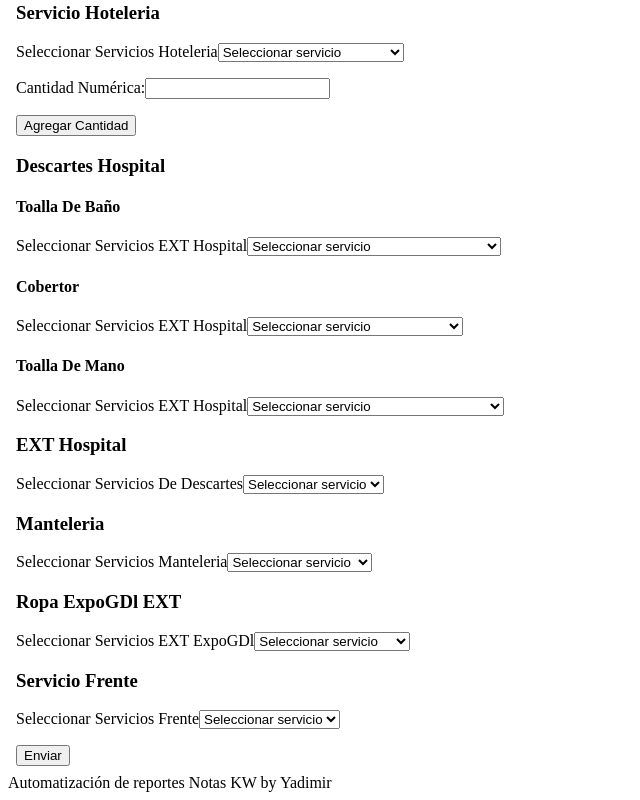
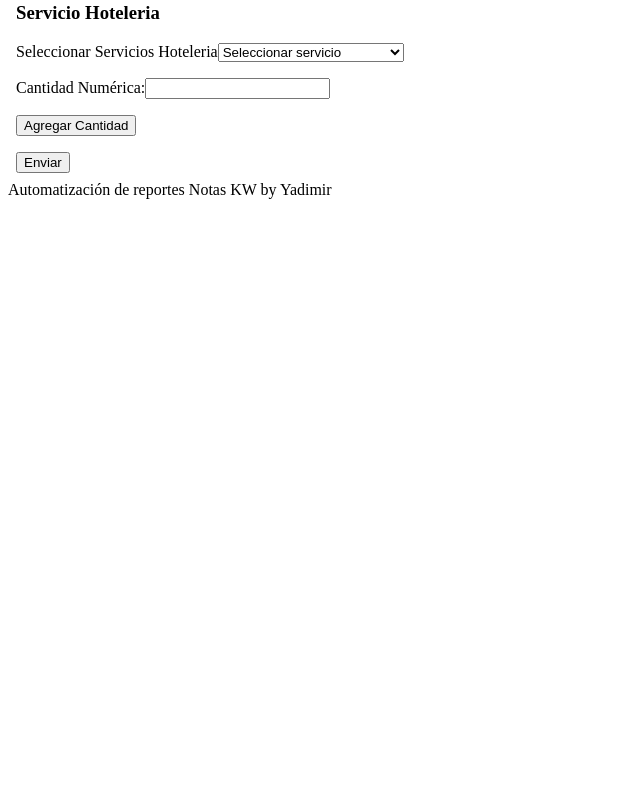
Before and after one commit to YadimirCovBel/kwPeoy02, an Angular app in the folder proyLavanderia02/: page /nota-nueva in a window 1280 px wide. Shown: the part 328-1128 px from the top of the page, without its empty margins (0-640 px from the left). After the commit the page ends 800 px from the top, so only its background shows below. Built offline with nearby package versions, Linux system fonts and the light colour scheme.

Commit message:
se borraron opciones para trabajar en unas pocas y despues agregar todas

```diff
--- a/proyLavanderia02/src/app/nota-nueva/nota-nueva.component.html
+++ b/proyLavanderia02/src/app/nota-nueva/nota-nueva.component.html
@@ -72,145 +72,7 @@
             cantidadMostrada.textContent = 'cantidad seleccionada: ${cantidad}';
         })
       </script>
-      <div id="descartesHospital" class="nota">
-        <h3>Descartes Hospital</h3>
 
-                 <h4>Toalla De Baño</h4>
-          <p>
-
-            <label for="descartesYReposicionesHospitalToallaDeBaño">Seleccionar Servicios EXT Hospital</label>
-          <select id="descartesToallaDeBaño">
-            <option value="">Seleccionar servicio</option>
-            <option value="toallaDeBañoDescartesClorhexidina">Toalla De Baño Descartes Clorhexidina</option>
-            <option value="toallaDeBañoDescartesArrastre">Toalla De Baño Descartes Arrastre </option>
-            <option value="toallaDeBañoDescartesTinta">Toalla De Baño Descartes Tinta </option>
-            <option value="toallaDeBañoDescartesVieja">Toalla De Baño Descartes Vieja </option>
-            <option value="toallaDeBañoDescartesCloro">Toalla De Baño Descartes Cloro </option>
-            <option value="toallaDeBañoDescartesPuntoAzul">Toalla De Baño Descartes Punto Azul </option>
-
-          </select>
-          </p>
-          <h4>Cobertor </h4>
-          <p>
-
-            <label for="descartesYReposicionesHospitalCobertor">Seleccionar Servicios EXT Hospital</label>
-          <select id="descartesCobertor">
-            <option value="">Seleccionar servicio</option>
-            <option value="cobertorDescartesClorhexidina">Cobertor  Descartes Clorhexidina</option>
-            <option value="cobertorDescartesArrastre">Cobertor  Descartes Arrastre </option>
-            <option value="cobertorDescartesTinta">Cobertor Descartes Tinta </option>
-            <option value="cobertorDescartesVieja">Cobertor Descartes Vieja </option>
-            <option value="cobertorDescartesCloro">Cobertor Descartes Cloro </option>
-            <option value="cobertorDescartesPuntoAzul">Cobertor Descartes Punto Azul </option>
-
-          </select>
-          </p>
-          <h4>Toalla De Mano </h4>
-          <p>
-
-            <label for="descartesYReposicionesHospitalToallaDeMano">Seleccionar Servicios EXT Hospital</label>
-          <select id="descartesToallaDeMano">
-            <option value="">Seleccionar servicio</option>
-            <option value="toallaDeManoDescartesClorhexidina">Toalla De Mano Descartes Clorhexidina</option>
-            <option value="toallaDeManoDescartesArrastre">Toalla De Mano Descartes Arrastre </option>
-            <option value="toallaDeManoDescartesTinta">Toalla De Mano Descartes Tinta </option>
-            <option value="toallaDeManoDescartesVieja">Toalla De Mano Descartes Vieja </option>
-            <option value="toallaDeManoDescartesCloro">Toalla De Mano Descartes Cloro </option>
-            <option value="toallaDeManoDescartesPuntoAzul">Toalla De Mano Descartes Punto Azul </option>
-
-          </select>
-          </p>
-        </div>
-
-        <div id="extHospital" class="nota">
-
-      <h3>EXT Hospital</h3>
-          <p>
-            <label for="serviciosHospital">Seleccionar Servicios De Descartes</label>
-          <select id="reposiciones ">
-            <option value="">Seleccionar servicio</option>
-            <option value="bataAislamiento">Bata Aislamiento</option>
-            <option value="bataPaciente">Bata Paciente</option>
-            <option value="bataRegular">Bata Regular</option>
-          </select>
-          </p>
-        </div>
-
-        <div id="manteleria" class="nota">
-      <h3>Manteleria</h3>
-      <p>
-        <label for="serviciosManteleria">Seleccionar Servicios Manteleria</label>
-        <select id="manteleria">
-          <option value="">Seleccionar servicio</option>
-          <option value="moyeton">Moyeton</option>
-          <option value="moyetonPlastificado">Moyeton Plastificado</option>
-          <option value="banda">Banda</option>
-          <option value="camino">Camino</option>
-          <option value="bambalina">Bambalina</option>
-          <option value="bambalinaGrande">Bambalina Grande</option>
-          <option value="cubreSilla">Cubre Silla</option>
-          <option value="cubreCharola">Cubre Charola</option>
-          <option value="cubreCabrilla">Cubre Cabrilla</option>
-          <option value="cubreMantel">Cubre Mantel</option>
-          <option value="liston">Liston</option>
-          <option value="tablon">Tablon</option>
-          <option value="tablonGrande">Tablon Grande</option>
-          <option value="mantelGrande">Mantel Grande</option>
-          <option value="mantelMediano">Mantel Mediano</option>
-          <option value="mantelRedondo">Mantel Redondo</option>
-          <option value="mantelImperial">Mantel Imperial</option>
-          <option value="mantelSpandex">Mantel Spandex</option>
-          <option value="servilleta">Servilleta</option>
-          <option value="cortinaNegra">CortinaNegra</option>
-          <option value="moño">Moño</option>
-          <option value="bandera">Bandera</option>
-
-        </select>
-      </p>
-    </div>
-
-    <div id="RopaExpoGdlExt" class="nota">
-
-      <h3>Ropa ExpoGDl EXT</h3>
-      <p>
-        <label for="serviciosManteleriaExtra">Seleccionar Servicios EXT ExpoGDl</label>
-        <select id="manteleriaExtra">
-          <option value="">Seleccionar servicio</option>
-          <option value="filipina">Filipina</option>
-          <option value="chamarraTermica">Chamarra Termica</option>
-          <option value="chaleco">Chaleco</option>
-          <option value="trajeDeBombero5pz">Traje De Bombero 5pz</option>
-
-        </select>
-      </p>
-    </div>
-
-    <div id="servicioFrente" class="nota">
-    <h3>Servicio Frente</h3>
-
-      <p>
-        <label for="serviciosFrenteLavanderia">Seleccionar Servicios Frente</label>
-        <select id="serviciosFrente">
-          <option value="">Seleccionar servicio</option>
-          <option value="encargoPorKilo">Encargo Por Kilo</option>
-          <option value="planchaDocena">Plancha Docena</option>
-          <option value="planchaPieza">Plancha Pieza</option>
-          <option value="blusas">Blusas</option>
-          <option value="camisas">Camisas</option>
-          <option value="corbatas">Corbatas</option>
-          <option value="chamarras">Chamarras</option>
-          <option value="playeras">Playeras</option>
-          <option value="faldas">Faldas</option>
-          <option value="pantalones">Pantalones</option>
-          <option value="sacos">Sacos</option>
-          <option value="sweters">Sweters</option>
-          <option value="trajes2Pz">Trajes 2Pz</option>
-          <option value="trajes3Pz">Trajes 3Pz</option>
-          <option value="vestidos">Vestidos</option>
-
-        </select>
-      </p>
-    </div>
 
         <input type="submit" value="Enviar" >
 
```
